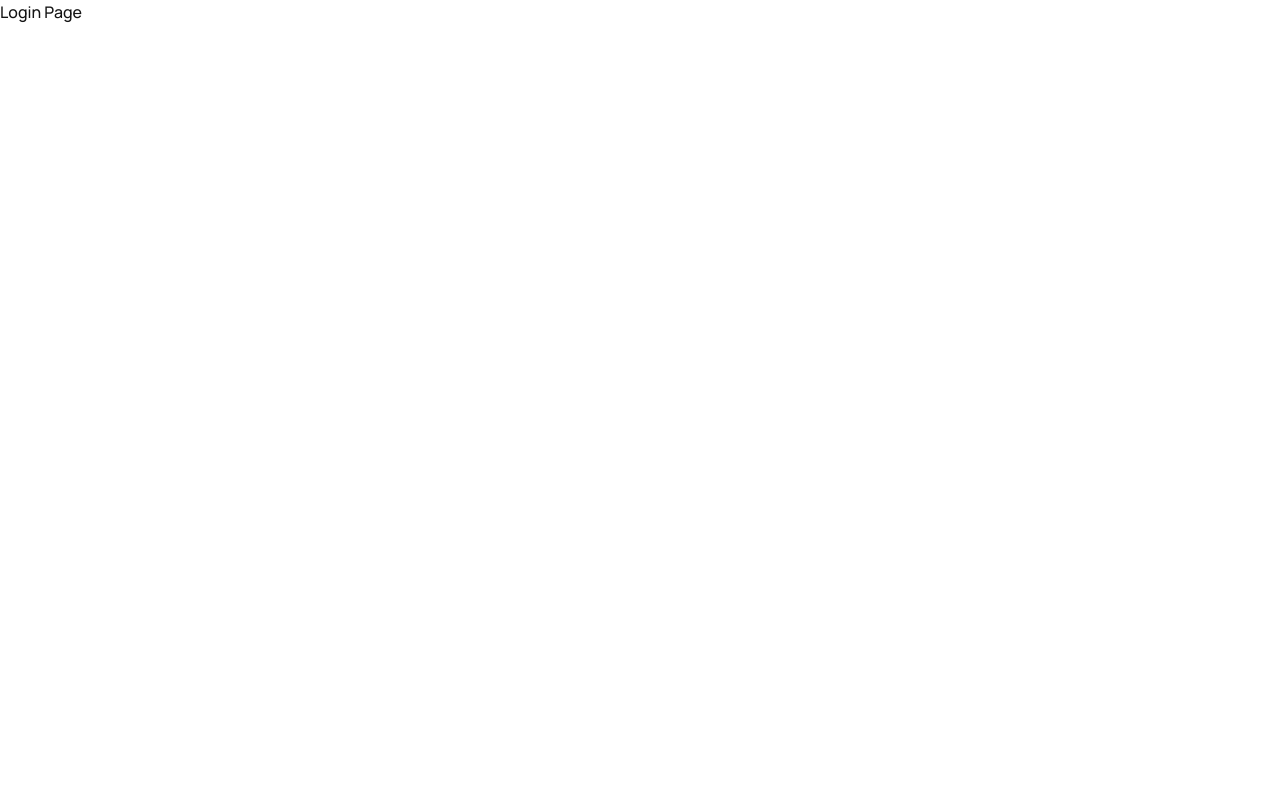
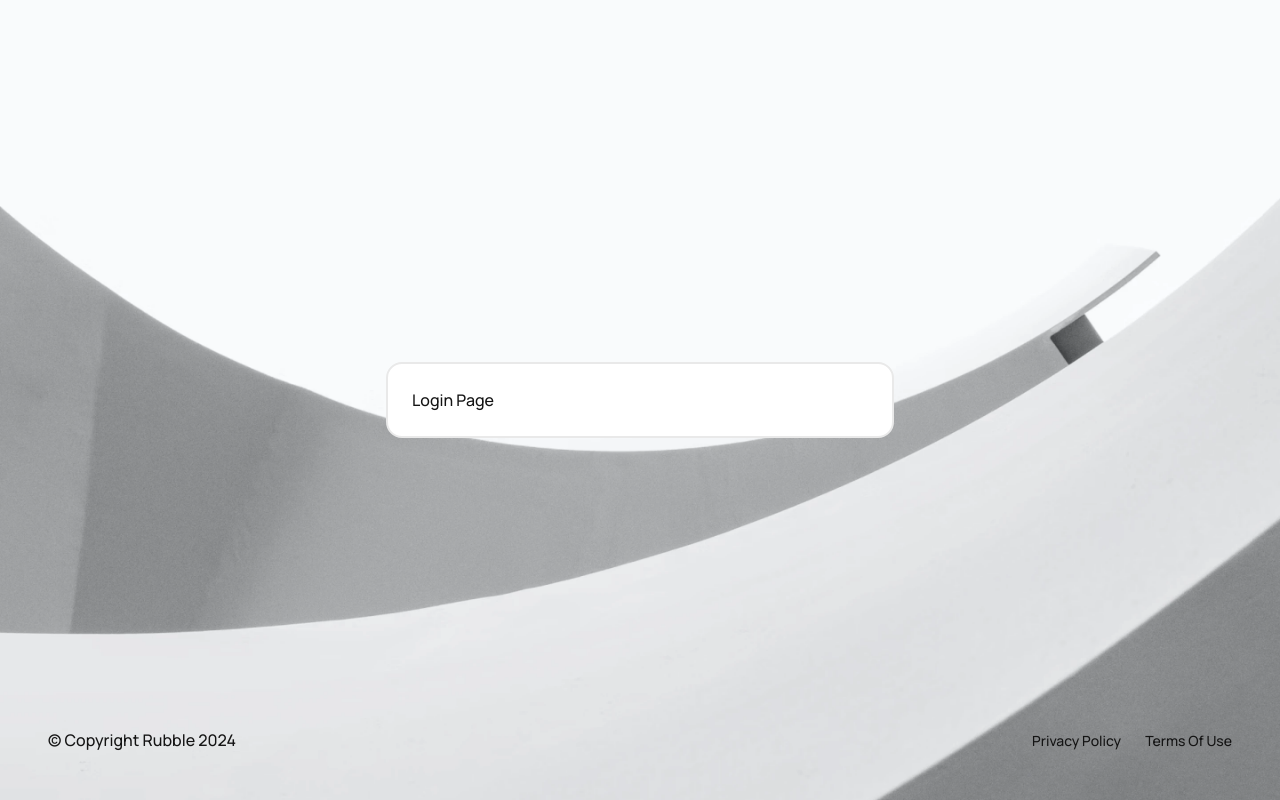
Before and after one commit to hexlabelposition/rubble, a Next.js app: page /login in a window 1280 px wide. Built offline with nearby package versions, Linux system fonts and the light colour scheme.

Commit message:
feat(app): add auth layout

```diff
--- a/src/app/(auth)/layout.tsx
+++ b/src/app/(auth)/layout.tsx
@@ -1,3 +1,8 @@
+import Link from 'next/link'
+
+import { Card } from '@shared/ui'
+import { routes } from '@shared/config'
+
 import type { ReactNode } from 'react'
 
 interface AuthLayoutProps {
@@ -5,5 +10,24 @@ interface AuthLayoutProps {
 }
 
 export default function AuthLayout({ children }: Readonly<AuthLayoutProps>) {
-  return <div>{children}</div>
+  return (
+    <div className='bg-auth grid min-h-svh grid-rows-[1fr_auto_1fr] gap-y-12 p-12 xl:p-24'>
+      {/* use `row-start-2` and `justify-self-center` for positioning card on center. */}
+      <div className='row-start-2 flex items-center justify-center'>
+        <Card className='bg-primary-0 w-full max-w-254 overflow-hidden'>
+          {children}
+        </Card>
+      </div>
+
+      {/* use `row-start-3` and `self-end` for positioning footer on bottom. */}
+      <footer className='row-start-3 flex items-center justify-between gap-x-8 self-end xl:gap-x-12'>
+        <p className='text-xs xl:text-base'>&copy; Copyright Rubble 2024</p>
+
+        <div className='contents gap-x-8 text-xs sm:flex md:text-sm xl:gap-x-12 2xl:text-base'>
+          <Link href={routes.privacyPolicy}>Privacy Policy</Link>
+          <Link href={routes.termsOfUse}>Terms Of Use</Link>
+        </div>
+      </footer>
+    </div>
+  )
 }
```
